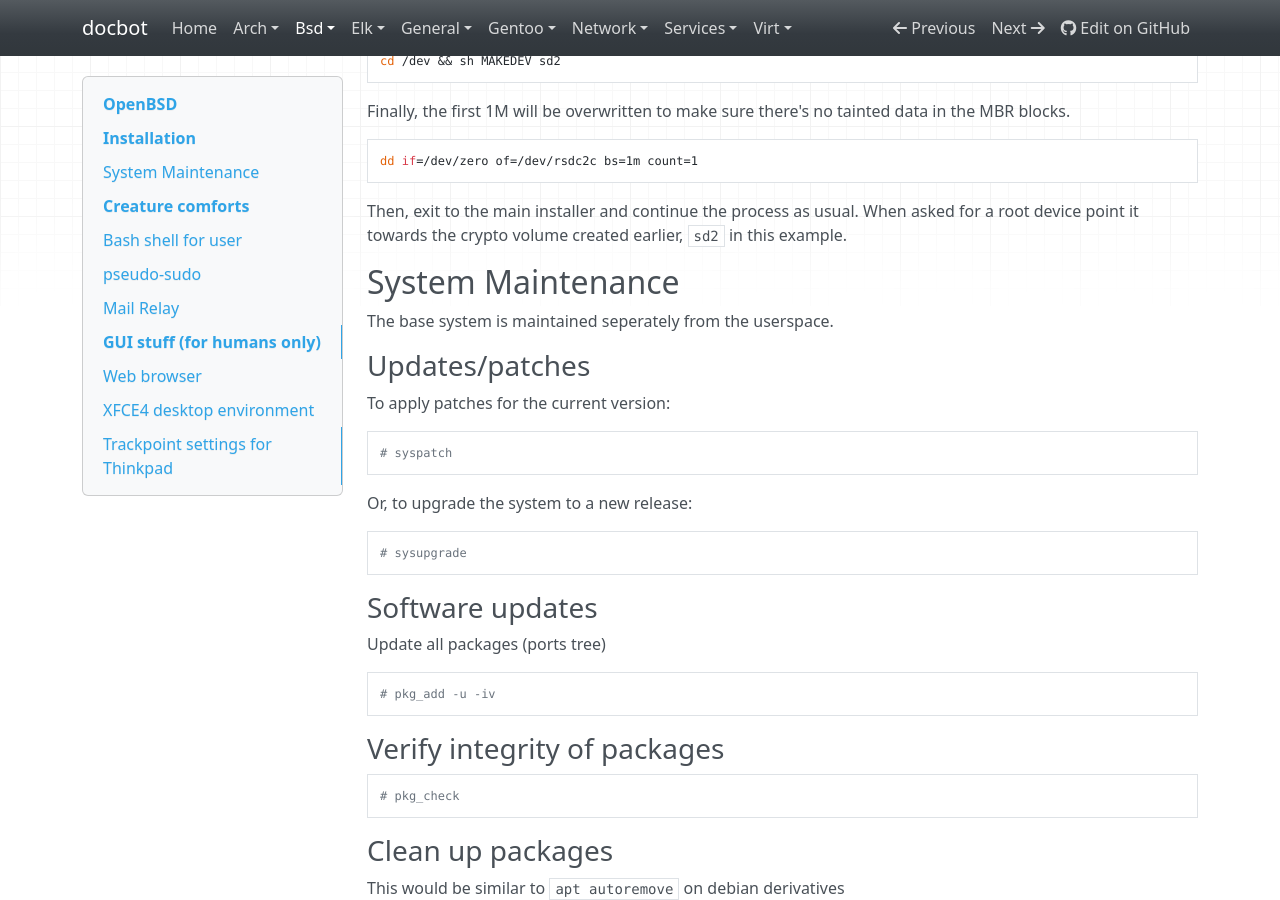
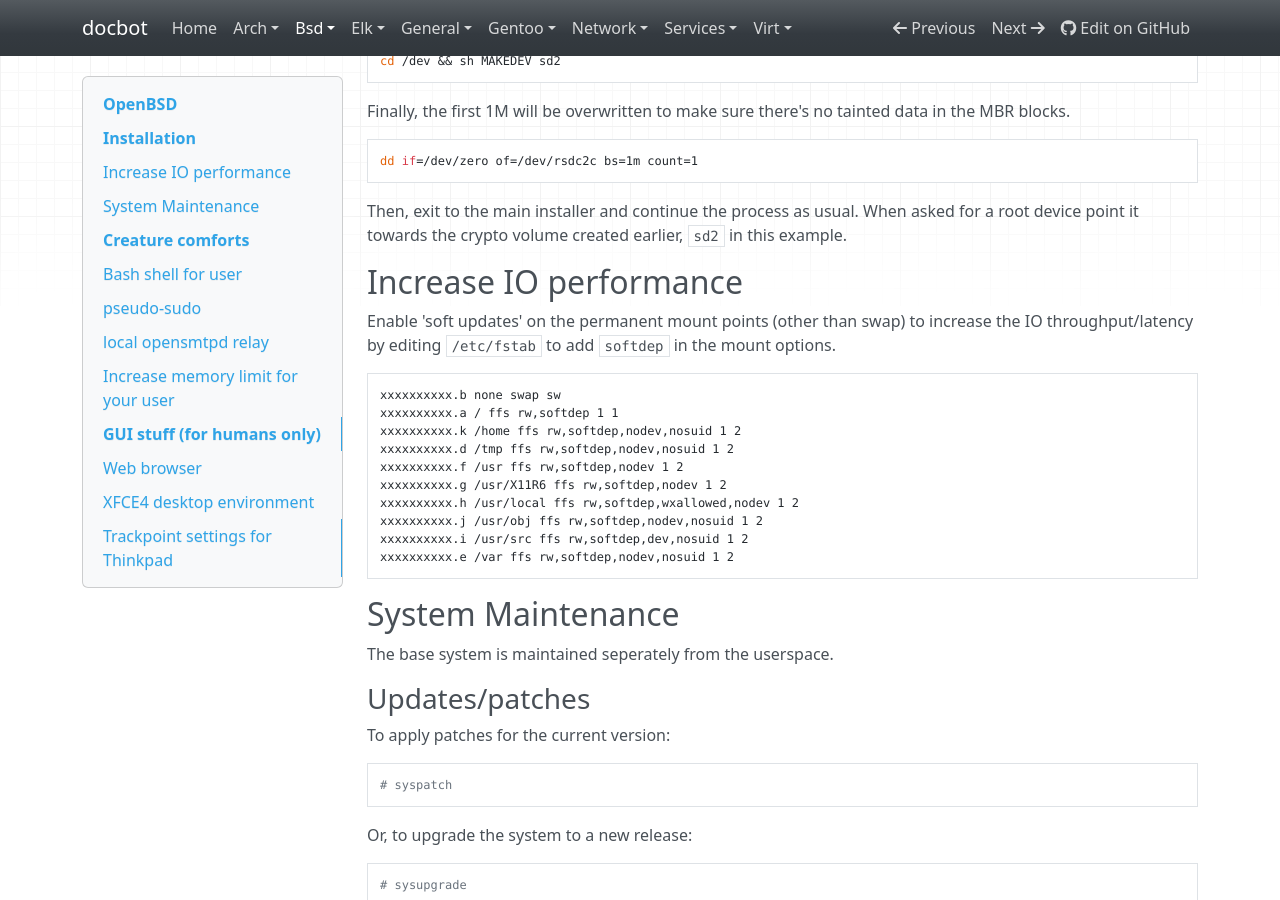
Before and after one commit to noahbailey/docbot, an MkDocs documentation site: the page built from docs/bsd/openbsd.md, in a window 1280 px wide and 900 px high, scrolled down 910 px. Built offline with MkDocs 1.6.1, drawn with Linux system fonts in a browser that asks for light colours; nearby versions of some CDN libraries; some of the changed text lies outside the part shown.

Commit message:
Add login.conf and fstab updates

````diff
--- a/docs/bsd/openbsd.md
+++ b/docs/bsd/openbsd.md
@@ -42,6 +42,23 @@ Finally, the first 1M will be overwritten to make sure there's no tainted data i
     dd if=/dev/zero of=/dev/rsdc2c bs=1m count=1
 
 Then, exit to the main installer and continue the process as usual. When asked for a root device point it towards the crypto volume created earlier, `sd2` in this example.
+
+## Increase IO performance
+
+Enable 'soft updates' on the permanent mount points (other than swap) to increase the IO throughput/latency by editing `/etc/fstab` to add `softdep` in the mount options.
+
+```
+xxxxxxxxxx.b none swap sw
+xxxxxxxxxx.a / ffs rw,softdep 1 1
+xxxxxxxxxx.k /home ffs rw,softdep,nodev,nosuid 1 2
+xxxxxxxxxx.d /tmp ffs rw,softdep,nodev,nosuid 1 2
+xxxxxxxxxx.f /usr ffs rw,softdep,nodev 1 2
+xxxxxxxxxx.g /usr/X11R6 ffs rw,softdep,nodev 1 2
+xxxxxxxxxx.h /usr/local ffs rw,softdep,wxallowed,nodev 1 2
+xxxxxxxxxx.j /usr/obj ffs rw,softdep,nodev,nosuid 1 2
+xxxxxxxxxx.i /usr/src ffs rw,softdep,dev,nosuid 1 2
+xxxxxxxxxx.e /var ffs rw,softdep,nodev,nosuid 1 2
+```
 
 ## System Maintenance
 
@@ -119,7 +136,7 @@ To make it more user-friendly, use the sudo-like behaviour of not asking for pas
 
     sudo pkg_add rsync vim htop neofetch
 
-## Mail Relay
+## local opensmtpd relay
 
 `/etc/mail/secrets`
 
@@ -163,6 +180,26 @@ Test the config by sending yourself an email:
 
     echo "test" | mail -s "test email" jeb.kerman@example.com
 
+## Increase memory limit for your user
+
+First, add yourself to the `staff` group:
+
+    # usermod -G staff $(whoami)
+
+Then modify the `/etc/login.conf` to determine the memory limits. Edit the `staff` section, and increase the `:datasize-cur` to about 80% of your system's memory (for a desktop) to allow big programs like web browsers to run without crashing.
+
+```
+staff:\
+        :datasize-cur=6144M:\
+        :datasize-max=infinity:\
+        :maxproc-max=512:\
+        :maxproc-cur=256:\
+        :ignorenologin:\
+        :requirehome@:\
+        :tc=default:
+
+```
+
 # GUI stuff (for humans only)
 
 ## Web browser
@@ -185,14 +222,10 @@ Enable the services:
     rcctl start  messagebus
 
 
-Edit the file `~/.xsession`
+Edit the file `~/.xsession` to add the init for your desktop environment:
 
     exec /usr/local/bin/startxfce4
 
-Add your user to the system groups:
-
-    usermod -G staff billy
-    usermod -G operator billy
 
 ## Trackpoint settings for Thinkpad
 
````
